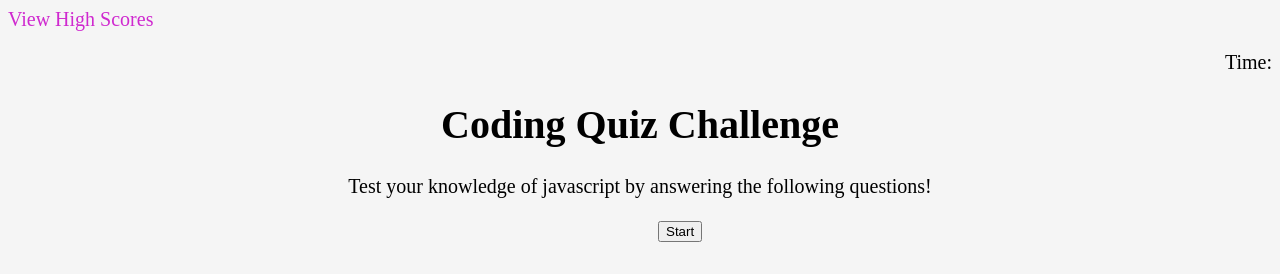
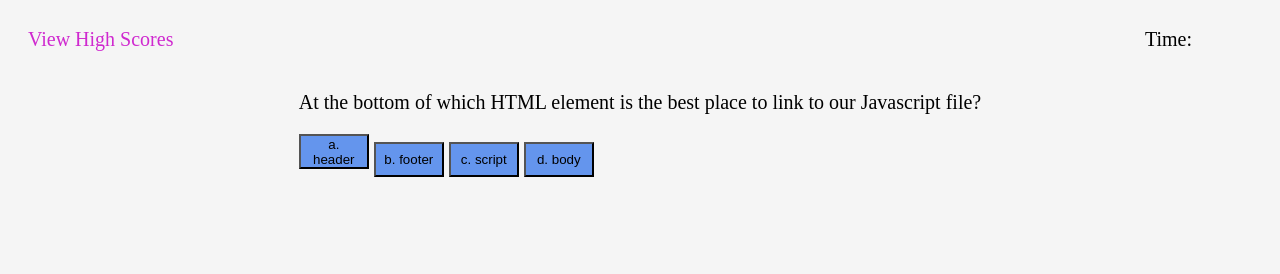
Before and after one commit to PRGottinger/code-quiz, a plain HTML site: page index.html in a window 1280 px wide. Both pictures are taken after a click on the button "Start". Drawn offline with Linux system fonts and the light colour scheme.

Commit message:
beginning js

```diff
--- a/Assets/script.js
+++ b/Assets/script.js
@@ -0,0 +1,70 @@
+var startbtn = document.querySelector(".start-button");
+var startQuestions = document.querySelector(".parent-into");
+var otherQuestions = document.querySelector(".questions-div");
+var questionText = document.querySelector("#quiz-question");
+var button1 = document.querySelector("#btn1");
+var button2 = document.querySelector("#btn2");
+var button3 = document.querySelector("#btn3");
+var button4 = document.querySelector("#btn4");
+var currentIndex = 0;
+
+function checkAnswer(event) {
+  console.log(event);
+
+  var selectedAnswer = event.target.textContent;
+  var correctAnswer = questions[currentIndex].correct;
+
+  if (selectedAnswer == correctAnswer) {
+    alert("that is correct");
+  } else {
+    alert("that is not correct");
+  }
+
+  currentIndex++;
+
+  nextQuestion();
+}
+
+function nextQuestion() {
+  questionText.textContent = questions[currentIndex].question;
+
+  button1.textContent = questions[currentIndex].answers[0];
+  button1.addEventListener("click", checkAnswer);
+  button2.textContent = questions[currentIndex].answers[1];
+  button2.addEventListener("click", checkAnswer);
+  button3.textContent = questions[currentIndex].answers[2];
+  button3.addEventListener("click", checkAnswer);
+  button4.textContent = questions[currentIndex].answers[3];
+  button4.addEventListener("click", checkAnswer);
+}
+
+var questions = [
+  {
+    question:
+      "At the bottom of which HTML element is the best place to link to our Javascript file?",
+    answers: ["a. header", "b. footer", "c. script", "d. body"],
+    correct: "d. body",
+  },
+
+  {
+    question: "this is the second question?",
+    answers: ["a. header", "b. footer", "c. script", "d. body"],
+    correct: "d. body",
+  },
+
+  {
+    question: "this is the third question?",
+    answers: ["a. header", "b. footer", "c. script", "d. body"],
+    correct: "d. body",
+  },
+];
+
+// function startQuiz() {
+//   alert("start quiz");
+// }
+
+startbtn.addEventListener("click", function () {
+  startQuestions.style.display = "none";
+  otherQuestions.style.display = "block";
+  nextQuestion();
+});
--- a/Assets/style.css
+++ b/Assets/style.css
@@ -5,23 +5,50 @@ body {
 }
 
 header {
-  display: inline;
+  display: flex;
+  justify-content: space-between;
+  align-items: center;
 }
 
 #view-scores {
   color: rgb(207, 41, 207);
   text-decoration: none;
-  text-align: left;
-  display: inline;
+  justify-content: flex-start;
+  padding-left: 20px;
 }
 
 #timer {
   color: black;
-  text-align: right;
+  display: flex;
+  justify-content: space-evenly;
+  padding-right: 80px;
+}
+
+main {
+  display: flex;
+  justify-content: center;
+  margin: auto;
+}
+
+.parent-intro {
+  display: flex;
+  align-content: center;
+  top: 50%;
+}
+
+.into {
+  height: 50vh;
+  width: 100vh;
+  border: black;
+  border-style: solid;
+  border-width: 3px;
+  text-align: center;
+  justify-content: center;
 }
 
 main h1 {
   text-align: center;
+  padding-top: 80px;
 }
 
 main p {
@@ -29,5 +56,7 @@ main p {
 }
 
 button {
-  margin-left: 650px;
+  height: 35px;
+  width: 70px;
+  background-color: cornflowerblue;
 }
--- a/index.html
+++ b/index.html
@@ -20,13 +20,26 @@
     </header>
 
     <main>
-      <h1>Coding Quiz Challenge</h1>
+      <div class="parent-into">
+        <div class="into">
+          <h1>Coding Quiz Challenge</h1>
 
-      <p>
-        Test your knowledge of javascript by answering the following questions!
-      </p>
+          <p>
+            Test your knowledge of javascript by answering the following
+            questions!
+          </p>
 
-      <button>Start</button>
+          <button class="start-button">Start</button>
+        </div>
+      </div>
+
+      <div class="questions-div" style="display: none">
+        <p id="quiz-question"></p>
+        <button id="btn1" class="quiz-button"></button>
+        <button id="btn2" class="quiz-button"></button>
+        <button id="btn3" class="quiz-button"></button>
+        <button id="btn4" class="quiz-button"></button>
+      </div>
     </main>
 
     <script src="Assets/script.js"></script>
```
